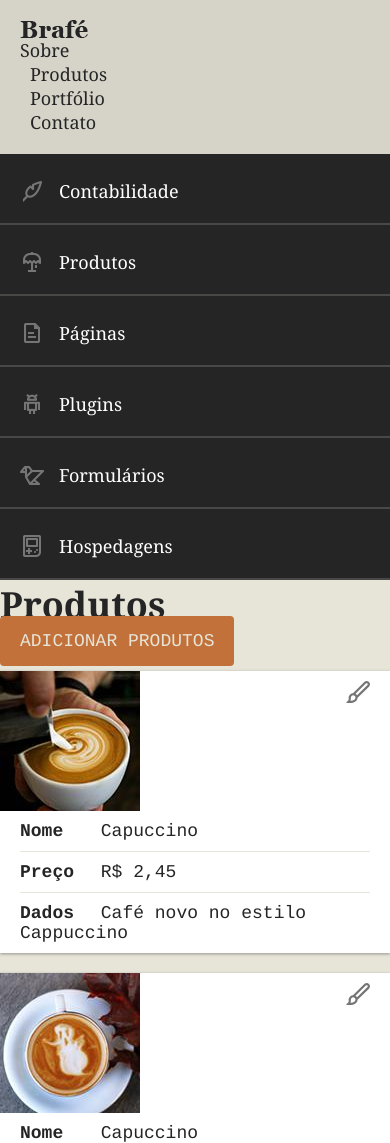
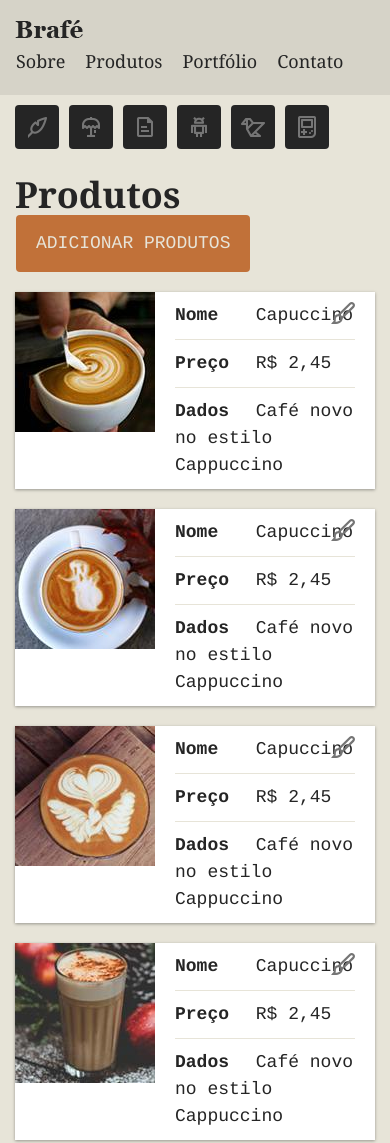
Before and after one commit to patriciasteinberg/brafe-bootstrap, a plain HTML site: page index.html in a window 390 px wide. Shown: the top 1143 px of the page. Drawn offline with Linux system fonts and the light colour scheme.

Commit message:
Adding bootstrap classes for positioning

```diff
--- a/css/style.css
+++ b/css/style.css
@@ -34,7 +34,7 @@ a {
 
 .header {
   background: #d6d3c8;
-  padding: 20px;
+  padding: 20px 0;
 }
 
 .header-menu li a {
@@ -43,14 +43,20 @@ a {
   padding: 0 10px;
 }
 
+.header-menu ul {
+  display: flex;
+  flex-wrap: wrap;
+}
+
 .header-menu li:first-child a {
   padding-left: 0px;
 }
 
 @media (max-width: 739px) {
+  .header-menu ul {
+    margin-top: 10px;
+  }
 }
-
-/*MAIN*/
 
 /*SIDE NAV*/
 
@@ -101,19 +107,39 @@ a {
   background-position: 0 calc(-24px * 5);
 }
 
-@media (min-width: 740px) and (max-width: 980px) {
-}
-
-@media (max-width: 739px) {
+@media (max-width: 767px) {
+  .side-nav {
+    background: none;
+  }
+  .side-nav ul {
+    margin-top: 10px;
+    display: flex;
+    flex-wrap: wrap;
+  }
+  .side-nav li {
+    margin-right: 10px;
+    margin-bottom: 10px;
+  }
+  .side-nav li a::before {
+    top: 0;
+    margin: 0;
+  }
+  .side-nav li a {
+    width: 44px;
+    height: 44px;
+    overflow: hidden;
+    padding: 10px;
+    border: none;
+    background: #252525;
+    border-radius: 4px;
+  }
 }
 
 /* Produtos */
 
-.produtos {
-}
-
 .produtos h1 {
   font-size: 2.25em;
+  font-weight: bold;
 }
 
 .adicionar-produtos {
@@ -170,12 +196,6 @@ a {
   display: inline-block;
 }
 
-@media (min-width: 740px) and (max-width: 980px) {
-}
-
-@media (max-width: 739px) {
-}
-
 /*Footer*/
 
 .footer {
--- a/index.html
+++ b/index.html
@@ -7,15 +7,18 @@
       name="viewport"
       content="width=device-width, initial-scale=1, shrink-to-fit=no"
     />
+    <link rel="stylesheet" type="text/css" href="css/bootstrap.min.css" />
     <link rel="stylesheet" type="text/css" href="css/style.css" />
   </head>
 
   <body>
     <header class="header">
-      <a class="header-logo" href="#">
+      <div class="container-fluid">
+        <div class="row">
+          <a class="header-logo mr-auto col-md-4" href="#">
             <img src="img/brafe.png" alt="Brafé" />
           </a>
-      <nav class="header-menu">
+          <nav class="header-menu mr-3 ml-3">
             <ul>
               <li><a href="#">Sobre</a></li>
               <li><a href="#">Produtos</a></li>
@@ -23,10 +26,13 @@
               <li><a href="#">Contato</a></li>
             </ul>
           </nav>
+        </div>
+      </div>
     </header>
 
-    <main class="main-container">
-      <nav class="side-nav">
+    <main class="main-container container-fluid">
+      <div class="row">
+        <nav class="side-nav col-md-4 col-xl-3">
           <ul>
             <li><a class="nav-contabilidade" href="#">Contabilidade</a></li>
             <li><a class="nav-produtos" href="#">Produtos</a></li>
@@ -37,76 +43,67 @@
           </ul>
         </nav>
 
-      <section class="produtos">
-        <header>
-          <h1>Produtos</h1>
-          <a class="adicionar-produtos" href="#">Adicionar Produtos</a>
+        <section class="produtos col-md-8 col-xl-9 mb-5">
+          <header class="row align-items-center mt-3">
+            <h1 class="col">Produtos</h1>
+            <a class="adicionar-produtos mr-3 ml-3" href="#"
+              >Adicionar Produtos</a
+            >
           </header>
           <ul>
             <li class="produtos-item">
+              <div class="media">
                 <img src="img/cafe-1.jpg" alt="Café 1" />
-            <ul>
+                <ul class="media-body">
                   <li><span>Nome</span> Capuccino</li>
                   <li><span>Preço</span> R$ 2,45</li>
                   <li><span>Dados</span> Café novo no estilo Cappuccino</li>
                 </ul>
                 <a href="#">Editar</a>
+              </div>
             </li>
 
             <li class="produtos-item">
+              <div class="media">
                 <img src="img/cafe-2.jpg" alt="Café 2" />
-            <ul>
+                <ul class="media-body">
                   <li><span>Nome</span> Capuccino</li>
                   <li><span>Preço</span> R$ 2,45</li>
                   <li><span>Dados</span> Café novo no estilo Cappuccino</li>
                 </ul>
                 <a href="#">Editar</a>
+              </div>
             </li>
 
             <li class="produtos-item">
+              <div class="media">
                 <img src="img/cafe-3.jpg" alt="Café 3" />
-            <ul>
+                <ul class="media-body">
                   <li><span>Nome</span> Capuccino</li>
                   <li><span>Preço</span> R$ 2,45</li>
                   <li><span>Dados</span> Café novo no estilo Cappuccino</li>
                 </ul>
                 <a href="#">Editar</a>
+              </div>
             </li>
 
             <li class="produtos-item">
+              <div class="media">
                 <img src="img/cafe-4.jpg" alt="Café 4" />
-            <ul>
+                <ul class="media-body">
                   <li><span>Nome</span> Capuccino</li>
                   <li><span>Preço</span> R$ 2,45</li>
                   <li><span>Dados</span> Café novo no estilo Cappuccino</li>
                 </ul>
                 <a href="#">Editar</a>
-          </li>
-
-          <li class="produtos-item">
-            <img src="img/cafe-1.jpg" alt="Café 1" />
-            <ul>
-              <li><span>Nome</span> Capuccino</li>
-              <li><span>Preço</span> R$ 2,45</li>
-              <li><span>Dados</span> Café novo no estilo Cappuccino</li>
-            </ul>
-            <a href="#">Editar</a>
-          </li>
-
-          <li class="produtos-item">
-            <img src="img/cafe-3.jpg" alt="Café 3" />
-            <ul>
-              <li><span>Nome</span> Capuccino</li>
-              <li><span>Preço</span> R$ 2,45</li>
-              <li><span>Dados</span> Café novo no estilo Cappuccino</li>
-            </ul>
-            <a href="#">Editar</a>
+              </div>
             </li>
           </ul>
         </section>
+      </div>
     </main>
 
-    <footer>
+    <footer class="footer">
       <p>Este é um projeto da Origamid. Mais em origamid.com.</p>
       <p>Montreal Great Area, QC, Canada.</p>
     </footer>
```
Lines whose indentation alone changed are shown as unchanged.
